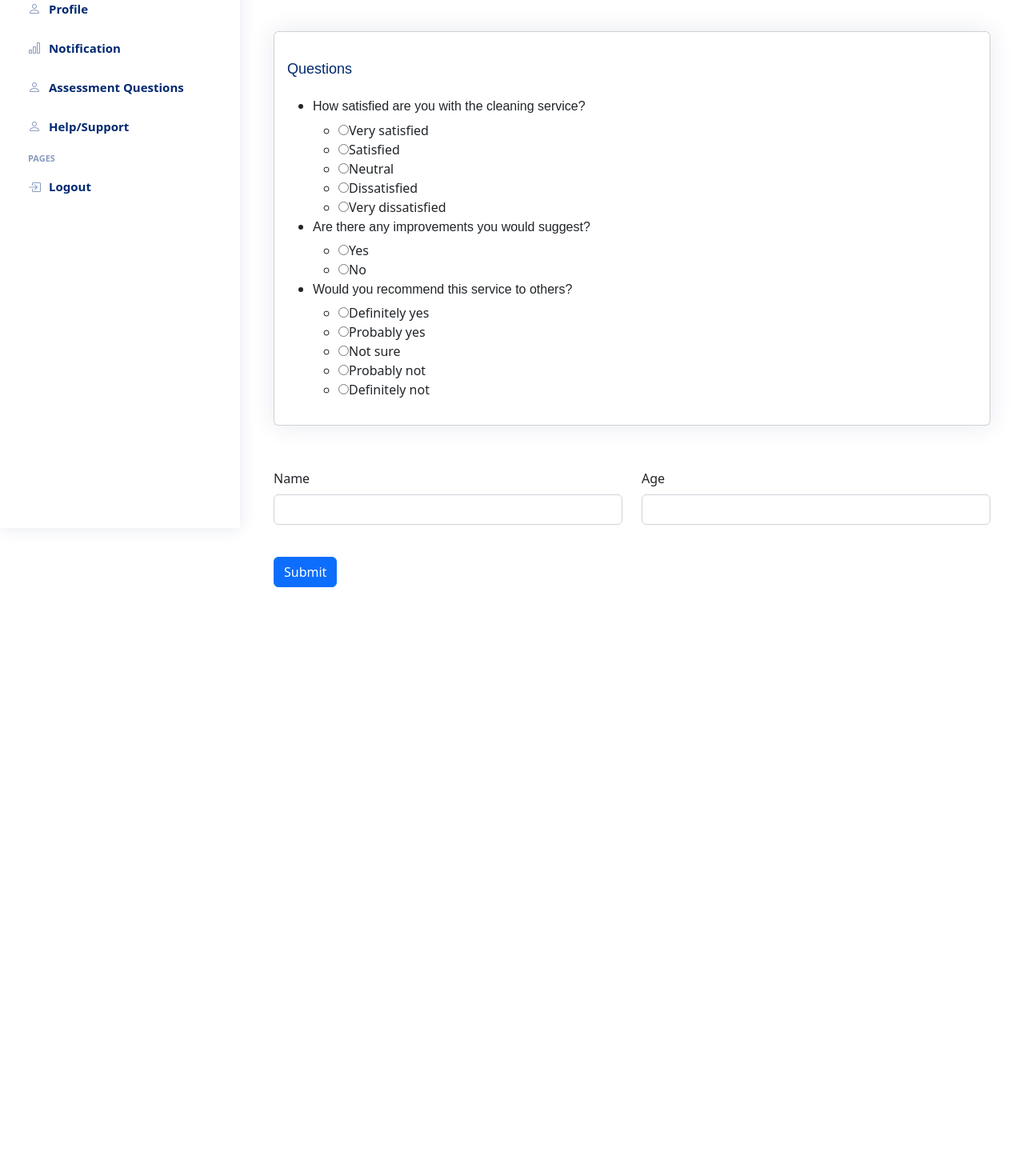
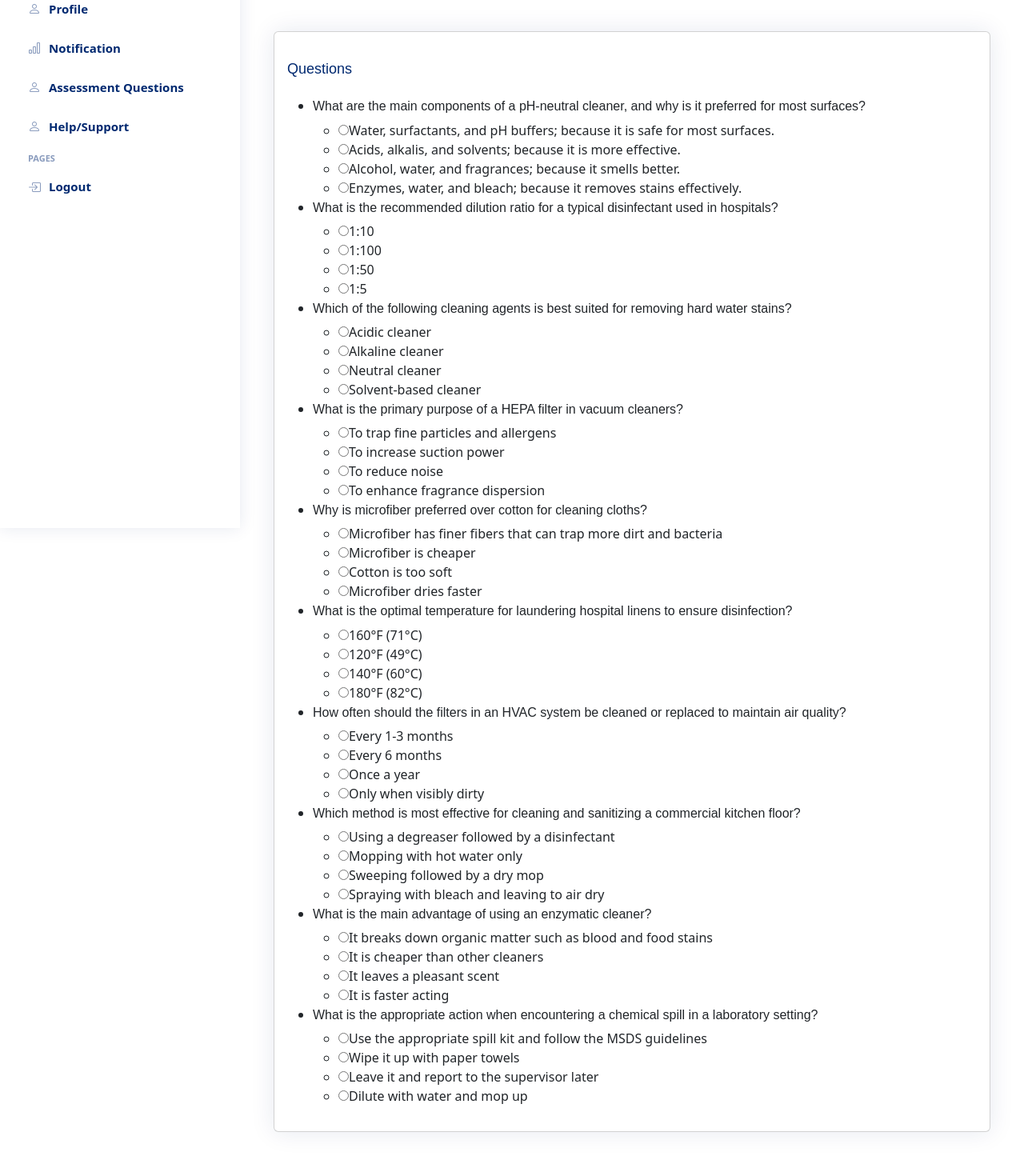
Before and after one commit to 56radius/staff-entries, a React (Create React App) app: page /assessment/1 in a window 1280 px wide. Shown: the part 140-1610 px from the top of the page at 80% size. Before the commit the page ends 954 px from the top, so only its background shows below. Built offline with nearby package versions, Linux system fonts and the light colour scheme.

Commit message:
Committing the notification screen

```diff
--- a/src/components/Dashboard/AssessmentQuestionsScreen.js
+++ b/src/components/Dashboard/AssessmentQuestionsScreen.js
@@ -1,22 +1,98 @@
 import React, { useState } from "react";
 import { useParams } from "react-router-dom";
-
 import Sidebar from "../../elements/Sidebar";
 
-// Dummy data for questions based on service ID
 const questionsData = {
   1: [
     {
-      question: "How satisfied are you with the cleaning service?",
-      options: ["Very satisfied", "Satisfied", "Neutral", "Dissatisfied", "Very dissatisfied"]
+      question: "What are the main components of a pH-neutral cleaner, and why is it preferred for most surfaces?",
+      options: [
+        "Water, surfactants, and pH buffers; because it is safe for most surfaces.",
+        "Acids, alkalis, and solvents; because it is more effective.",
+        "Alcohol, water, and fragrances; because it smells better.",
+        "Enzymes, water, and bleach; because it removes stains effectively."
+      ]
     },
     {
-      question: "Are there any improvements you would suggest?",
-      options: ["Yes", "No"]
+      question: "What is the recommended dilution ratio for a typical disinfectant used in hospitals?",
+      options: [
+        "1:10",
+        "1:100",
+        "1:50",
+        "1:5"
+      ]
     },
     {
-      question: "Would you recommend this service to others?",
-      options: ["Definitely yes", "Probably yes", "Not sure", "Probably not", "Definitely not"]
+      question: "Which of the following cleaning agents is best suited for removing hard water stains?",
+      options: [
+        "Acidic cleaner",
+        "Alkaline cleaner",
+        "Neutral cleaner",
+        "Solvent-based cleaner"
+      ]
+    },
+    {
+      question: "What is the primary purpose of a HEPA filter in vacuum cleaners?",
+      options: [
+        "To trap fine particles and allergens",
+        "To increase suction power",
+        "To reduce noise",
+        "To enhance fragrance dispersion"
+      ]
+    },
+    {
+      question: "Why is microfiber preferred over cotton for cleaning cloths?",
+      options: [
+        "Microfiber has finer fibers that can trap more dirt and bacteria",
+        "Microfiber is cheaper",
+        "Cotton is too soft",
+        "Microfiber dries faster"
+      ]
+    },
+    {
+      question: "What is the optimal temperature for laundering hospital linens to ensure disinfection?",
+      options: [
+        "160°F (71°C)",
+        "120°F (49°C)",
+        "140°F (60°C)",
+        "180°F (82°C)"
+      ]
+    },
+    {
+      question: "How often should the filters in an HVAC system be cleaned or replaced to maintain air quality?",
+      options: [
+        "Every 1-3 months",
+        "Every 6 months",
+        "Once a year",
+        "Only when visibly dirty"
+      ]
+    },
+    {
+      question: "Which method is most effective for cleaning and sanitizing a commercial kitchen floor?",
+      options: [
+        "Using a degreaser followed by a disinfectant",
+        "Mopping with hot water only",
+        "Sweeping followed by a dry mop",
+        "Spraying with bleach and leaving to air dry"
+      ]
+    },
+    {
+      question: "What is the main advantage of using an enzymatic cleaner?",
+      options: [
+        "It breaks down organic matter such as blood and food stains",
+        "It is cheaper than other cleaners",
+        "It leaves a pleasant scent",
+        "It is faster acting"
+      ]
+    },
+    {
+      question: "What is the appropriate action when encountering a chemical spill in a laboratory setting?",
+      options: [
+        "Use the appropriate spill kit and follow the MSDS guidelines",
+        "Wipe it up with paper towels",
+        "Leave it and report to the supervisor later",
+        "Dilute with water and mop up"
+      ]
     }
   ],
   2: [
@@ -40,20 +116,17 @@ function AssessmentQuestionsScreen() {
   const { serviceId } = useParams();
   const questions = questionsData[serviceId] || [];
 
-  // State to track selected answers
   const [answers, setAnswers] = useState(Array(questions.length).fill(null));
   const [name, setName] = useState("");
   const [age, setAge] = useState("");
   const [submitting, setSubmitting] = useState(false);
 
-  // Handle selecting an answer
   const handleSelectAnswer = (questionIndex, optionIndex) => {
     const newAnswers = [...answers];
     newAnswers[questionIndex] = optionIndex;
     setAnswers(newAnswers);
   };
 
-  // Handle input change for name and age
   const handleNameChange = (event) => {
     setName(event.target.value);
   };
@@ -62,30 +135,24 @@ function AssessmentQuestionsScreen() {
     setAge(event.target.value);
   };
 
-  // Handle form submission
   const handleSubmit = () => {
-    // Validate inputs
     if (name.trim() === "" || age.trim() === "" || answers.includes(null)) {
       alert("Please fill in all fields and answer all questions.");
       return;
     }
 
-    // Submit data (for demo, console logging)
     console.log("Name:", name);
     console.log("Age:", age);
     console.log("Answers:", answers);
 
-    // Set submitting state or submit to backend
     setSubmitting(true);
 
-    // Simulate submit delay (for demo)
     setTimeout(() => {
-      // Clear form and reset state
       setName("");
       setAge("");
       setAnswers(Array(questions.length).fill(null));
       setSubmitting(false);
-    }, 2000); // Adjust time as needed
+    }, 2000);
   };
 
   return (
@@ -155,15 +222,10 @@ function AssessmentQuestionsScreen() {
           </ul>
         </nav>
       </header>
-
-      {/* Sidebar component (assuming Sidebar is imported and used similarly as before) */}
       <Sidebar />
-
-      {/* Main content section */}
       <main id="main" className="main">
         <div className="pagetitle">
-          {/* Page title with dynamic serviceId */}
-          <h1>Assessment Questions for Service {serviceId}</h1>
+          <h1>Assessment Questions Service {serviceId}</h1>
         </div>
         <section className="section">
           <div className="row">
@@ -200,8 +262,6 @@ function AssessmentQuestionsScreen() {
               </div>
             </div>
           </div>
-
-          {/* Name and Age input fields */}
           <div className="row mt-4">
             <div className="col-lg-6 mb-3">
               <label htmlFor="nameInput" className="form-label">Name</label>
@@ -224,20 +284,9 @@ function AssessmentQuestionsScreen() {
               />
             </div>
           </div>
-
-          {/* Submit button */}
-          <div className="row mt-4">
-            <div className="col-lg-12">
-              <button
-                type="button"
-                className="btn btn-primary"
-                onClick={handleSubmit}
-                disabled={submitting}
-              >
+          <button className="btn btn-primary" onClick={handleSubmit} disabled={submitting}>
             {submitting ? "Submitting..." : "Submit"}
           </button>
-            </div>
-          </div>
         </section>
       </main>
     </div>
--- a/src/components/Dashboard/NotificationScreen.js
+++ b/src/components/Dashboard/NotificationScreen.js
@@ -14,15 +14,31 @@ import Sidebar from "../../elements/Sidebar";
 function NotificationScreen() {
     const navigate = useNavigate();
     const [notifications, setNotifications] = useState([]);
+    const [services, setServices] = useState([]);
+    const [loading, setLoading] = useState(true);
+    const [error, setError] = useState(null);
 
     useEffect(() => {
-        // Fetch notifications from API or set hardcoded data
-        const fetchedNotifications = [
-            { id: 1, message: "Your application for the Software Engineer role has been accepted.", status: "accepted" },
-            { id: 2, message: "Your application for the Designer role is still under review.", status: "pending" },
-            { id: 3, message: "Your application for the Product Manager role has been rejected.", status: "rejected" },
-        ];
-        setNotifications(fetchedNotifications);
+        // Simulate fetching notifications and services from an API
+        setTimeout(() => {
+            try {
+                const fetchedNotifications = [
+                    { id: 1, message: "Your application for the Software Engineer role has been accepted.", status: "accepted", timestamp: "2024-07-09T10:00:00Z", read: false },
+                    { id: 2, message: "Your application for the Designer role is still under review.", status: "pending", timestamp: "2024-07-08T14:30:00Z", read: true },
+                    { id: 3, message: "Your application for the Product Manager role has been rejected.", status: "rejected", timestamp: "2024-07-07T09:15:00Z", read: true },
+                ];
+                const fetchedServices = [
+                    { id: 1, name: "New Chat Service", status: "Available", predictedTime: "Now" },
+                    { id: 2, name: "Advanced Analytics", status: "Coming Soon", predictedTime: "2024-07-15" },
+                ];
+                setNotifications(fetchedNotifications);
+                setServices(fetchedServices);
+                setLoading(false);
+            } catch (e) {
+                setError("Failed to fetch data");
+                setLoading(false);
+            }
+        }, 2000);
     }, []);
 
     const renderNotificationStatus = (status) => {
@@ -37,6 +53,30 @@ function NotificationScreen() {
                 return <span className="badge bg-secondary">Unknown</span>;
         }
     };
+
+    const handleNotificationClick = (notification) => {
+        // Navigate to a detailed view or perform an action
+        console.log("Notification clicked:", notification);
+    };
+
+    const renderServiceStatus = (status) => {
+        switch (status) {
+            case "Available":
+                return <span className="badge bg-success">Available</span>;
+            case "Coming Soon":
+                return <span className="badge bg-warning">Coming Soon</span>;
+            default:
+                return <span className="badge bg-secondary">Unknown</span>;
+        }
+    };
+
+    if (loading) {
+        return <div className="spinner-border text-primary" role="status"><span className="visually-hidden">Loading...</span></div>;
+    }
+
+    if (error) {
+        return <div className="alert alert-danger" role="alert">{error}</div>;
+    }
 
     return (
         <div className="container-fluid">
@@ -131,14 +171,36 @@ function NotificationScreen() {
                                     <h5 className="card-title">Notifications</h5>
                                     <div className="list-group">
                                         {notifications.map((notification) => (
-                                            <div key={notification.id} className="list-group-item">
+                                            <div
+                                                key={notification.id}
+                                                className={`list-group-item ${notification.read ? "" : "list-group-item-info"}`}
+                                                onClick={() => handleNotificationClick(notification)}
+                                                style={{ cursor: "pointer" }}
+                                            >
                                                 <p>{notification.message}</p>
                                                 {renderNotificationStatus(notification.status)}
+                                                <small className="text-muted">{new Date(notification.timestamp).toLocaleString()}</small>
                                             </div>
                                         ))}
                                     </div>
                                 </div>
                             </div>
+
+                            <div className="card mt-4">
+                                <div className="card-body">
+                                    <h5 className="card-title">Updated Services</h5>
+                                    <div className="list-group">
+                                        {services.map((service) => (
+                                            <div key={service.id} className="list-group-item">
+                                                <h6>{service.name}</h6>
+                                                {renderServiceStatus(service.status)}
+                                                <p className="mb-1">Predicted Time: {service.predictedTime}</p>
+                                            </div>
+                                        ))}
+                                    </div>
+                                </div>
+                            </div>
+
                         </div>
                     </div>
                 </section>
```
Lines whose indentation alone changed are shown as unchanged.
